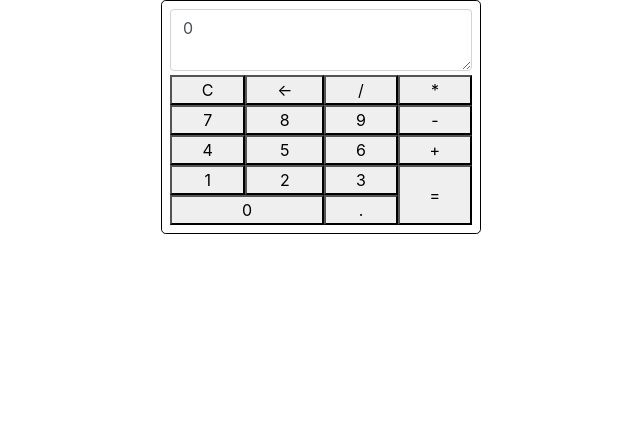
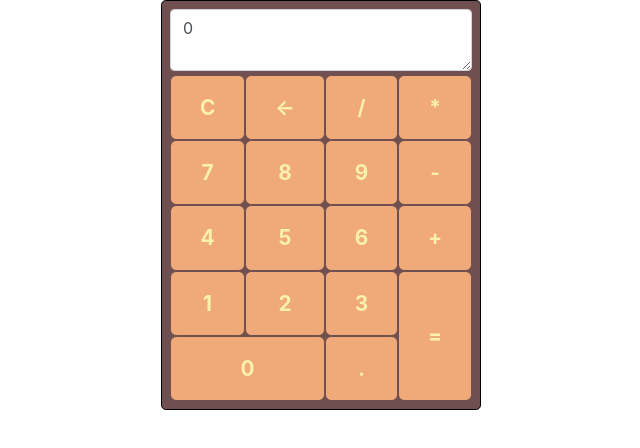
Before and after one commit to fa-901/react-calc, a React (Create React App) app: page / in a window 1280 px wide. Shown: the top 448 px of the page, without its empty margins (319-959 px from the left). Built offline with nearby package versions, Linux system fonts and the light colour scheme.

Commit message:
added button styles

```diff
--- a/src/App.js
+++ b/src/App.js
@@ -33,7 +33,7 @@ class App extends Component {
 		var btns = btnArr.map((val,i)=>{
 			return(
 				// <div >
-				<button key={`${val}${i}`} className={`${val.class}`}>
+				<button key={`${val}${i}`} className={`${val.class} inputBtn`}>
 						{val.label}
 					</button>
 				// </div>
--- a/src/css/style.css
+++ b/src/css/style.css
@@ -3,6 +3,7 @@
         width: 100%;
         border: 1px solid black;
         border-radius: 0.3em;
+        background-color: #704F50;
     }
 }
 
@@ -11,6 +12,7 @@
         width: 25%;
         border: 1px solid black;
         border-radius: 0.3em;
+        background-color: #704F50;
     }
 }
 .calc-grid {
@@ -27,6 +29,28 @@
     grid-row: span 2;
 }
 
-.button1{
-
+.inputBtn{
+    display: inline-block;
+    border: 1px solid #704F50;
+    border-radius: 0.3em;
+    padding: 1rem 1rem;
+    margin: 0;
+    font-size: 1.3rem;
+    font-weight: bold;
+    cursor: pointer;
+    text-align: center;
+    transition: background 250ms ease-in-out, transform 150ms ease;
+    -webkit-appearance: none;
+    -moz-appearance: none;
+    background-color: #F0A979;
+    color: #F9F0AF;
 }
+.inputBtn:focus {
+    outline: 0;
+}
+.inputBtn:hover {
+    background-color: #ed975e;
+}
+.inputBtn:active {
+    transform: scale(0.90);
+}
```
